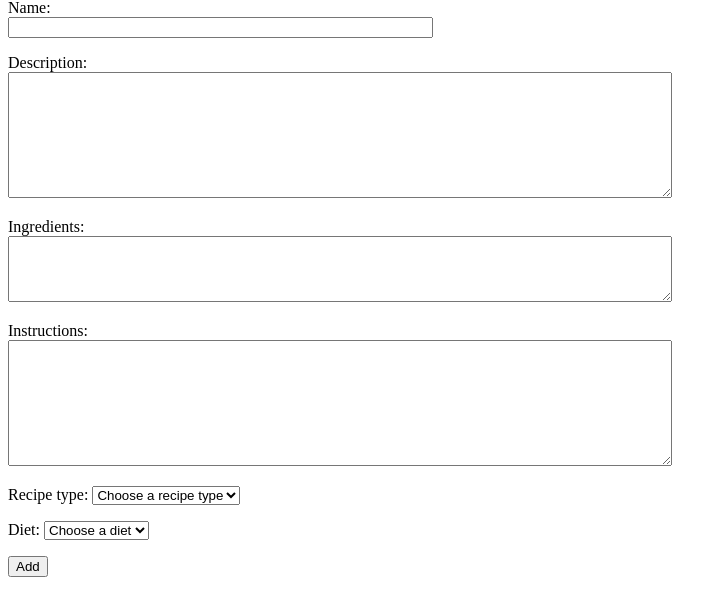
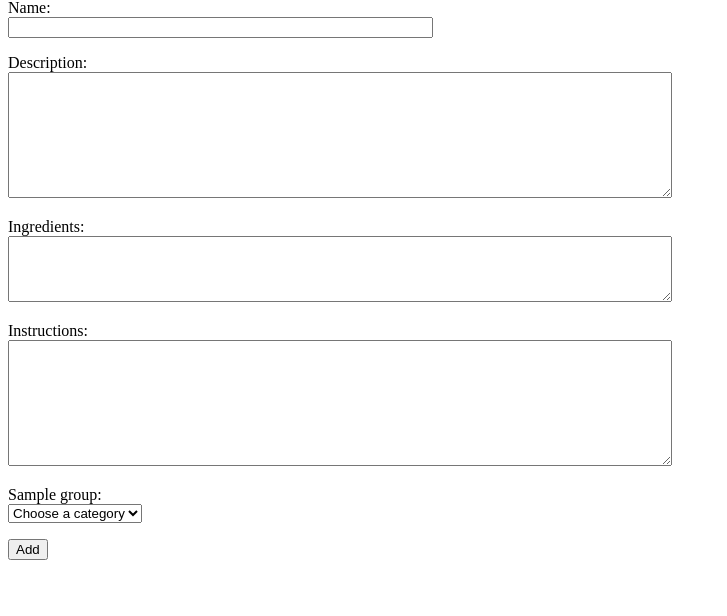
Before and after one commit to dopamiini/food-recipes, a Flask app: template templates/new_recipe.html in a window 1280 px wide. Shown: the part 184-800 px from the top of the page, without its empty margins (0-727 px from the left). Run offline with Flask 3, Linux system fonts and the light colour scheme; the template is opened without the code that fills it: most values are stand-ins (such as "Sample title", 1, 10 or a date in 2020).

Commit message:
Added food categories to database.

```diff
--- a/app.py
+++ b/app.py
@@ -86,7 +86,8 @@ def show_user(user_id):
 @app.route("/new_recipe")
 def new_recipe():
     require_login()
-    return render_template("new_recipe.html")
+    categories = recipes.get_all_categories()
+    return render_template("new_recipe.html", categories=categories)
 
 @app.route("/create_recipe", methods=["POST"])
 def create_recipe():
@@ -106,13 +107,11 @@ def create_recipe():
         abort(400)
     user_id = session["user_id"]
 
-    categories = []
-    type = request.form["recipe_type"]
-    if type:
-        categories.append(("Type", type))
-    diet = request.form["diet"]
-    if diet:
-        categories.append(("Diet", diet))
+    categories= []
+    for entry in request.form.getlist("categories"):
+        if entry:
+            parts = entry.split(":")
+            categories.append((parts[0], parts[1]))
 
     recipes.add_recipe(user_id, title, description, ingredients, instructions, categories)
 
--- a/schema.sql
+++ b/schema.sql
@@ -20,3 +20,9 @@ CREATE TABLE recipe_categories (
     category TEXT,
     value TEXT
 );
+
+CREATE TABLE categories (
+    id INTEGER PRIMARY KEY,
+    category TEXT,
+    value
+);
--- a/templates/new_recipe.html
+++ b/templates/new_recipe.html
@@ -33,25 +33,17 @@
       Instructions: <br>
       <textarea name="instructions" rows="8" cols="80" maxlength="1000"></textarea>
     </p>
+    {% for group in categories %}
     <p>
-      <label for="recipe_type">Recipe type:</label>
-      <select name="recipe_type" required>
-        <option value="" disabled selected>Choose a recipe type</option>
-        <option value="Appetizer">Appetizer</option>
-        <option value="Main course">Main course</option>
-        <option value="Dessert">Dessert</option>
+      {{ group }}: <br>
+      <select name="categories">
+        <option value="">Choose a category</option>
+      {% for option in categories[group] %}
+        <option value="{{ group }}:{{ option }}">{{ option }}</option>
+      {% endfor %}
       </select>
     </p>
-     <p>
-      <label for="diet">Diet:</label>
-      <select name="diet" id="diet" required>
-        <option value="" disabled selected>Choose a diet</option>
-        <option value="none">None</option>
-        <option value="Vegan">Vegan</option>
-        <option value="Gluten-free">Gluten-free</option>
-        <option value="Lactose-free">Lactose-free</option>
-      </select>
-    </p>
+    {% endfor %}
     <input type="submit" value="Add">
   </form>
 </body>
```
Also changed, not shown: init.sql (added, +10 -0 lines), recipes.py (+12 -0 lines).
